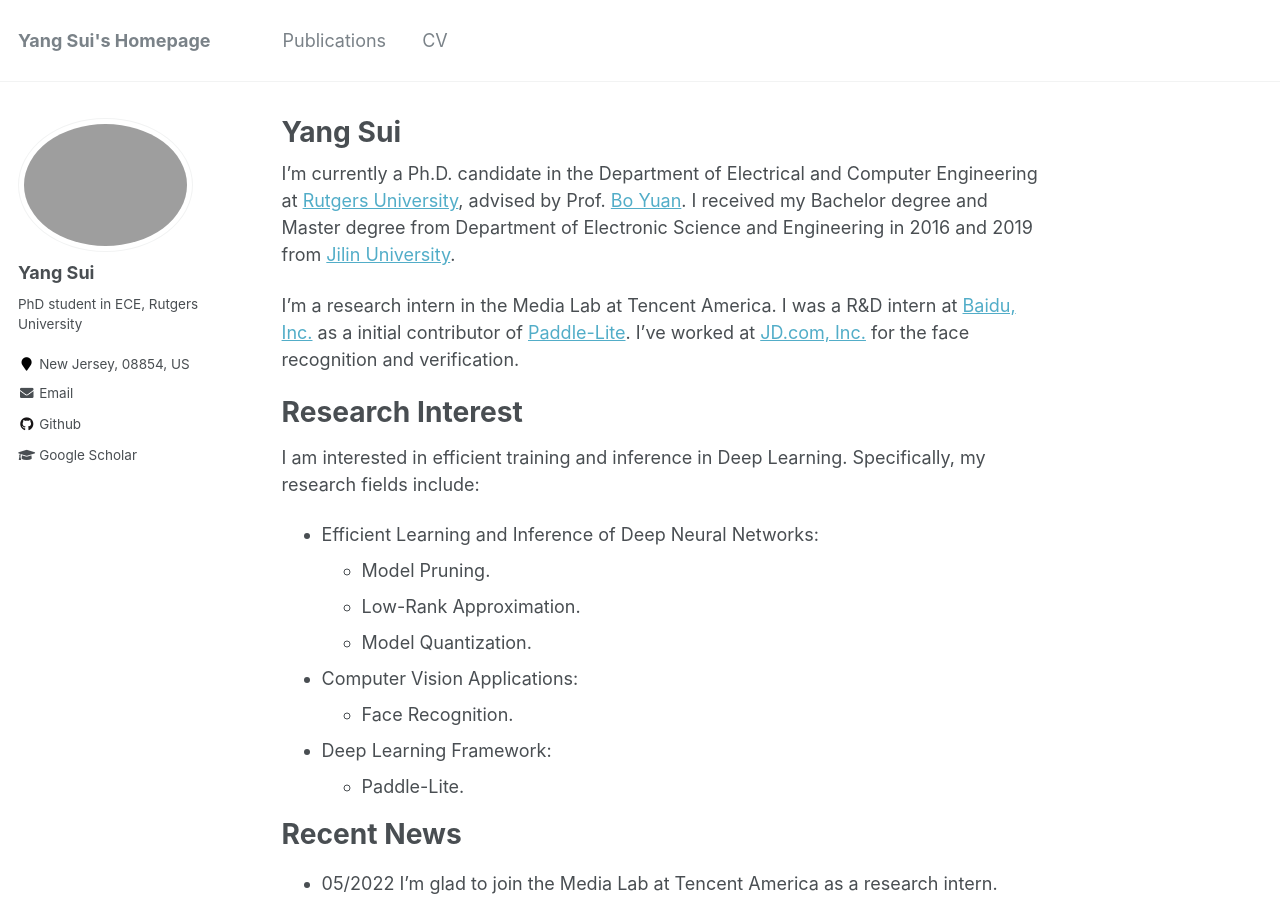
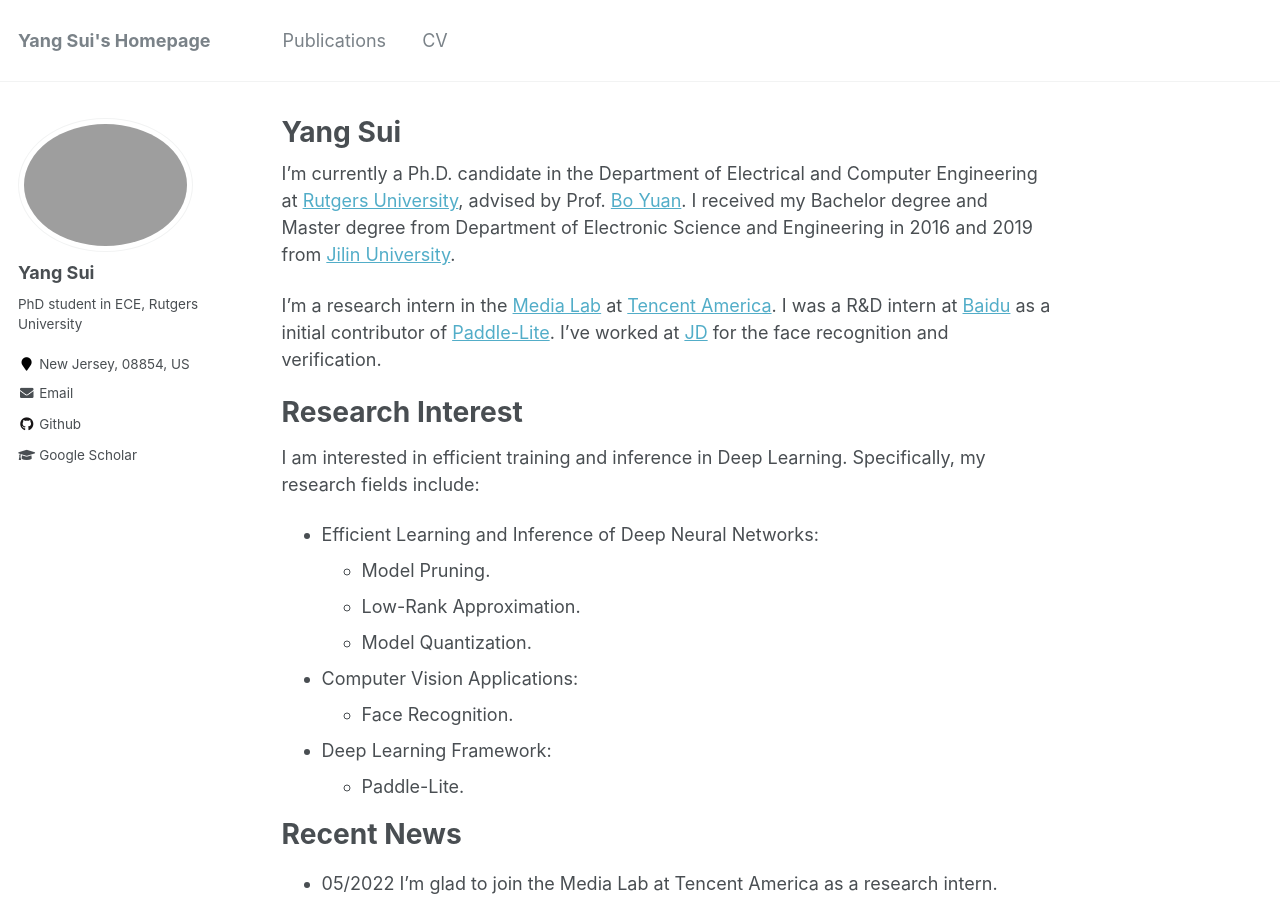
Before and after one commit to Eclipsess/yang-sui.github.io, a Jekyll site: the page built from _pages/about.md, in a window 1280 px wide and 900 px high. Built offline with Jekyll 4.4.1, drawn with Linux system fonts in a browser that asks for light colours.

Commit message:
Update about.md

```diff
--- a/_pages/about.md
+++ b/_pages/about.md
@@ -10,7 +10,7 @@ redirect_from:
 
 I'm currently a Ph.D. candidate in the Department of Electrical and Computer Engineering at [Rutgers University](https://newbrunswick.rutgers.edu/), advised by Prof. [Bo Yuan](https://sites.google.com/site/boyuaneecs/). I received my Bachelor degree and Master degree from Department of Electronic Science and Engineering in 2016 and 2019 from [Jilin University](https://global.jlu.edu.cn/).
 
-I'm a research intern in the Media Lab at Tencent America. I was a R&D intern at [Baidu, Inc.](https://en.wikipedia.org/wiki/Baidu) as a initial contributor of [Paddle-Lite](https://github.com/PaddlePaddle/Paddle-Lite). I've worked at [JD.com, Inc.](https://en.wikipedia.org/wiki/JD.com) for the face recognition and verification.
+I'm a research intern in the [Media Lab](https://multimedia.tencent.com/) at [Tencent America](https://www.tencent.com/en-us/about.html). I was a R&D intern at [Baidu](https://en.wikipedia.org/wiki/Baidu) as a initial contributor of [Paddle-Lite](https://github.com/PaddlePaddle/Paddle-Lite). I've worked at [JD](https://en.wikipedia.org/wiki/JD.com) for the face recognition and verification.
 
 Research Interest
 ======
```
